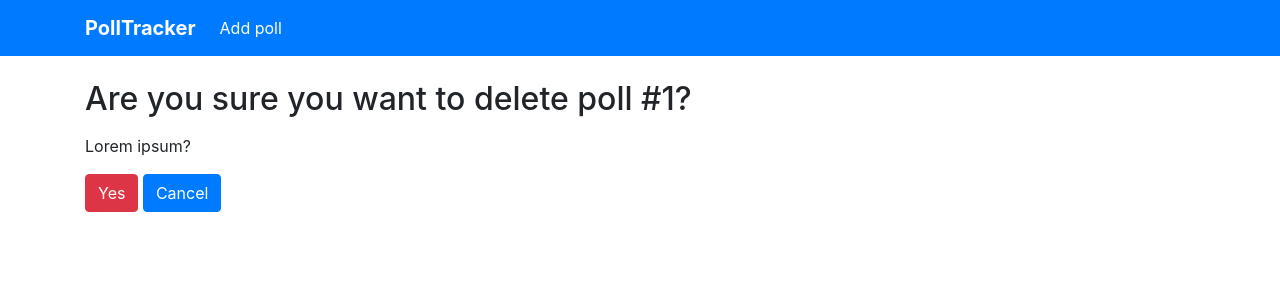
After one commit to ihinion/exam_7, a Django app: page /poll/1/delete/ in a window 1280 px wide. The commit adds this page. Shown: the top 300 px of the page. Run offline with Django 3.2, Linux system fonts and the light colour scheme; data comes from the database, SQL or seed files in the repository; some libraries are stand-ins or nearby versions.

Commit message:
Created PollDeleteView, poll_delete.html, path in urls.py, added 'delete' link in poll_card.html

```diff
--- a/source/main/urls.py
+++ b/source/main/urls.py
@@ -15,12 +15,13 @@ Including another URLconf
 """
 from django.contrib import admin
 from django.urls import path
-from webapp.views import PollView, IndexView, PollCreateView, PollUpdateView
+from webapp.views import PollView, IndexView, PollCreateView, PollUpdateView, PollDeleteView
 
 urlpatterns = [
     path('admin/', admin.site.urls),
     path('', IndexView.as_view(), name='index_view'),
     path('poll/<int:pk>/', PollView.as_view(), name='poll_view'),
     path('poll/create/', PollCreateView.as_view(), name='poll_create'),
-    path('poll/<int:pk>/update/', PollUpdateView.as_view(), name='poll_update')
+    path('poll/<int:pk>/update/', PollUpdateView.as_view(), name='poll_update'),
+    path('poll/<int:pk>/delete/', PollDeleteView.as_view(), name='poll_delete')
 ]
--- a/source/webapp/templates/partial/poll_card.html
+++ b/source/webapp/templates/partial/poll_card.html
@@ -6,7 +6,7 @@
             {% if 'poll' not in request.path %}
                 <a class="btn btn-primary btn-sm mr-3" href="{% url 'poll_view' poll.pk %}" role="button">View</a>
             {% endif %}
-            <a class="btn btn-danger btn-sm mr-3" href="#" role="button">Delete</a>
+            <a class="btn btn-danger btn-sm mr-3" href="{% url 'poll_delete' poll.pk %}" role="button">Delete</a>
             <a class="btn btn-info btn-sm mr-3" href="{% url 'poll_update' poll.pk %}" role="button">Update</a>
             {% if request.path != '/' %}
                 <a class="btn btn-secondary btn-sm mr-3" href="{% url 'index_view' %}" role="button">Index</a>
--- /dev/null
+++ b/source/webapp/templates/poll/poll_delete.html
@@ -0,0 +1,10 @@
+{% extends 'base.html' %}
+{% block title %}Delete poll{% endblock %}
+{% block content %}
+    <form method="post">{% csrf_token %}
+        <h2 class="my-3">Are you sure you want to delete poll #{{ poll.pk }}?</h2>
+        <p>{{ poll.text }}</p>
+        <input class="btn btn-danger" type="submit" value="Yes">
+        <a class="btn btn-primary" href="{% url 'poll_view' poll.pk %}">Cancel</a>
+    </form>
+{% endblock %}
--- a/source/webapp/views/poll_views.py
+++ b/source/webapp/views/poll_views.py
@@ -1,5 +1,5 @@
 from django.shortcuts import render
-from django.urls import reverse
+from django.urls import reverse, reverse_lazy
 from django.views.generic import DetailView, ListView, CreateView, UpdateView, DeleteView
 
 from webapp.forms import PollForm
@@ -39,3 +39,9 @@ class PollUpdateView(UpdateView):
 
     def get_success_url(self):
         return reverse('poll_view', kwargs={'pk': self.object.pk})
+
+
+class PollDeleteView(DeleteView):
+    template_name = 'poll/poll_delete.html'
+    model = Poll
+    success_url = reverse_lazy('index_view')
```
